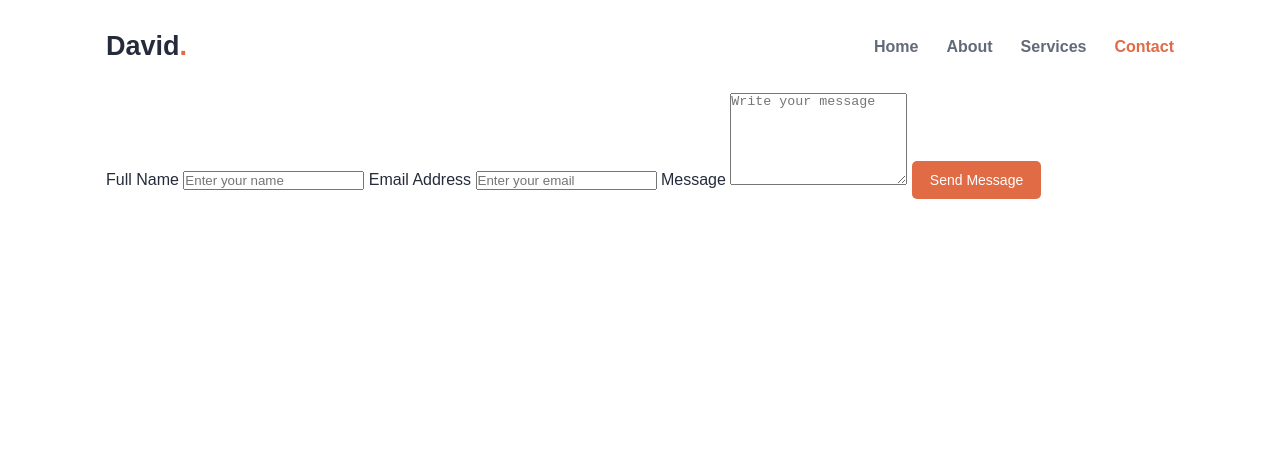
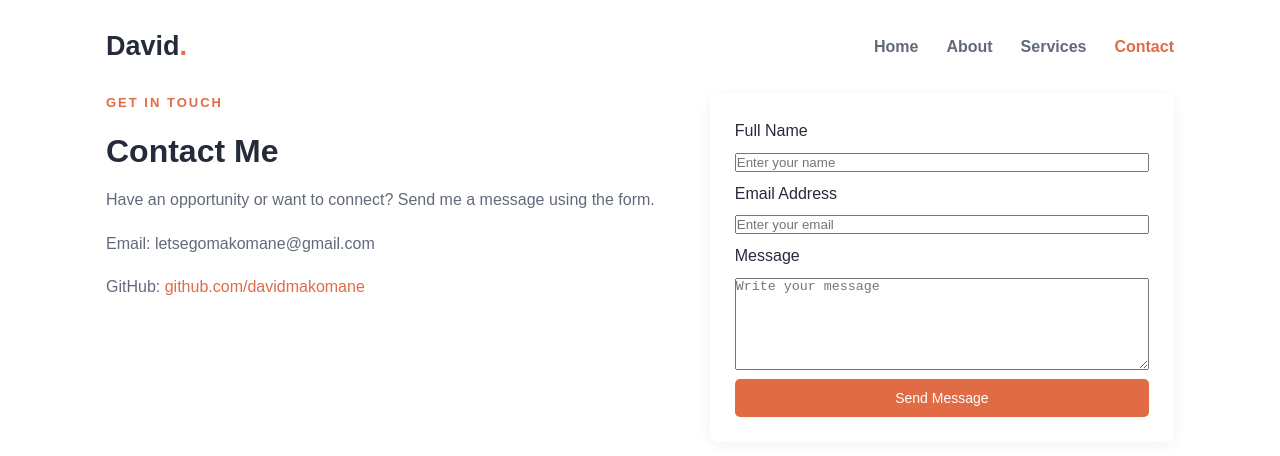
Before and after one commit to davidmakomane/portfolio, a plain HTML site: page contact.html in a window 1280 px wide. Drawn offline with Linux system fonts and the light colour scheme.

Commit message:
Updated about,contact and style.css

```diff
--- a/contact.html
+++ b/contact.html
@@ -21,7 +21,13 @@
   </header>
 
   <main class="container page-content contact-layout">
-
+     <section>
+      <p class="eyebrow">GET IN TOUCH</p>
+      <h1>Contact Me</h1>
+      <p class="intro">Have an opportunity or want to connect? Send me a message using the form.</p>
+      <p class="contact-note">Email: letsegomakomane@gmail.com</p>
+      <p class="contact-note">GitHub: <a href="https://github.com/davidmakomane" target="_blank" rel="noopener">github.com/davidmakomane</a></p>
+    </section>
     <form class="contact-form" enctype="text/plain">
       <label for="name">Full Name</label>
       <input type="text" id="name" name="name" placeholder="Enter your name" required>
--- a/style.css
+++ b/style.css
@@ -209,3 +209,32 @@ html {
 .container {
   padding: 0 16px;
 }
+
+.contact-layout{
+display: flex;
+gap: 55px;
+align-items: flex-start;
+}
+
+.contact-layout > .section, .contact-form{
+  flex:1;
+}
+
+.contact-note{
+  margin-top: 18px;
+  color: #626a7a;
+}
+
+.contact-note a {
+  color: #e16b45;
+}
+
+.contact-form {
+  display: flex;
+  flex-direction: column;
+  gap: 9px;
+  background: white;
+  padding: 25px;
+  border-radius: 8px;
+  box-shadow: 0 3px 14px rgba(30, 40, 60, 0.06);
+}
```
Also changed, not shown: about.html (+11 -0 lines).
